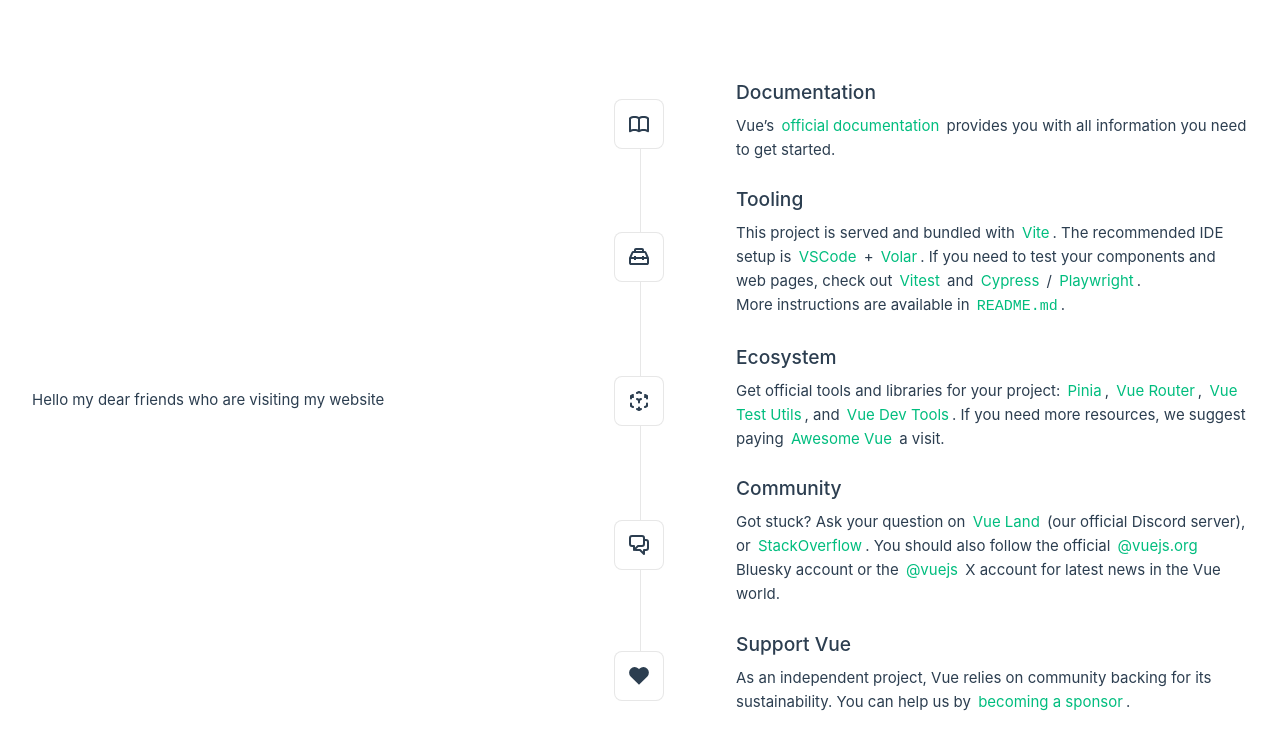
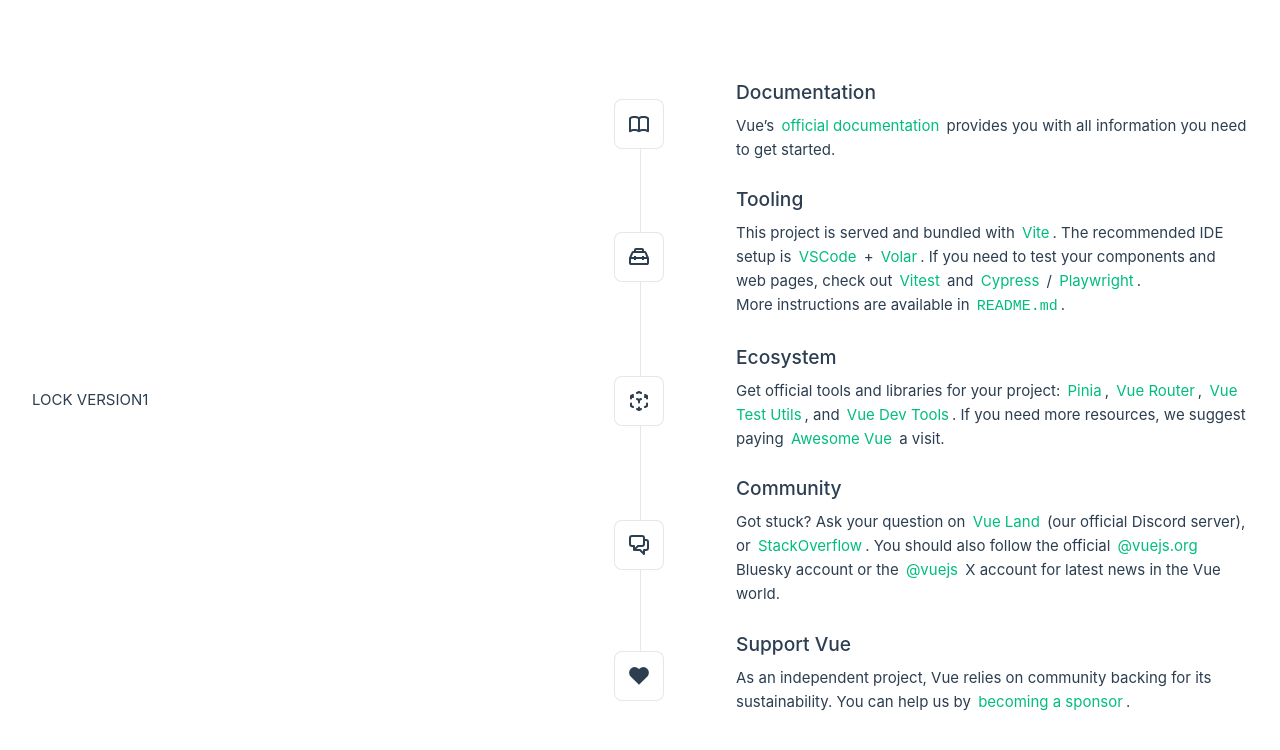
Before and after one commit to Domantas-Alenskas/vercel-vue-app, a Vue app: page / in a window 1280 px wide. Shown: the top 750 px of the page. Built offline with nearby package versions, Linux system fonts and the light colour scheme; the HTML template or start-up script is replaced by a standard one.

Commit message:
lock version

```diff
--- a/src/App.vue
+++ b/src/App.vue
@@ -5,7 +5,7 @@
 
 <template>
   <header>
-     Hello my dear friends who are visiting my website
+     LOCK VERSION1
   </header>
 
   <RouterView />
```
